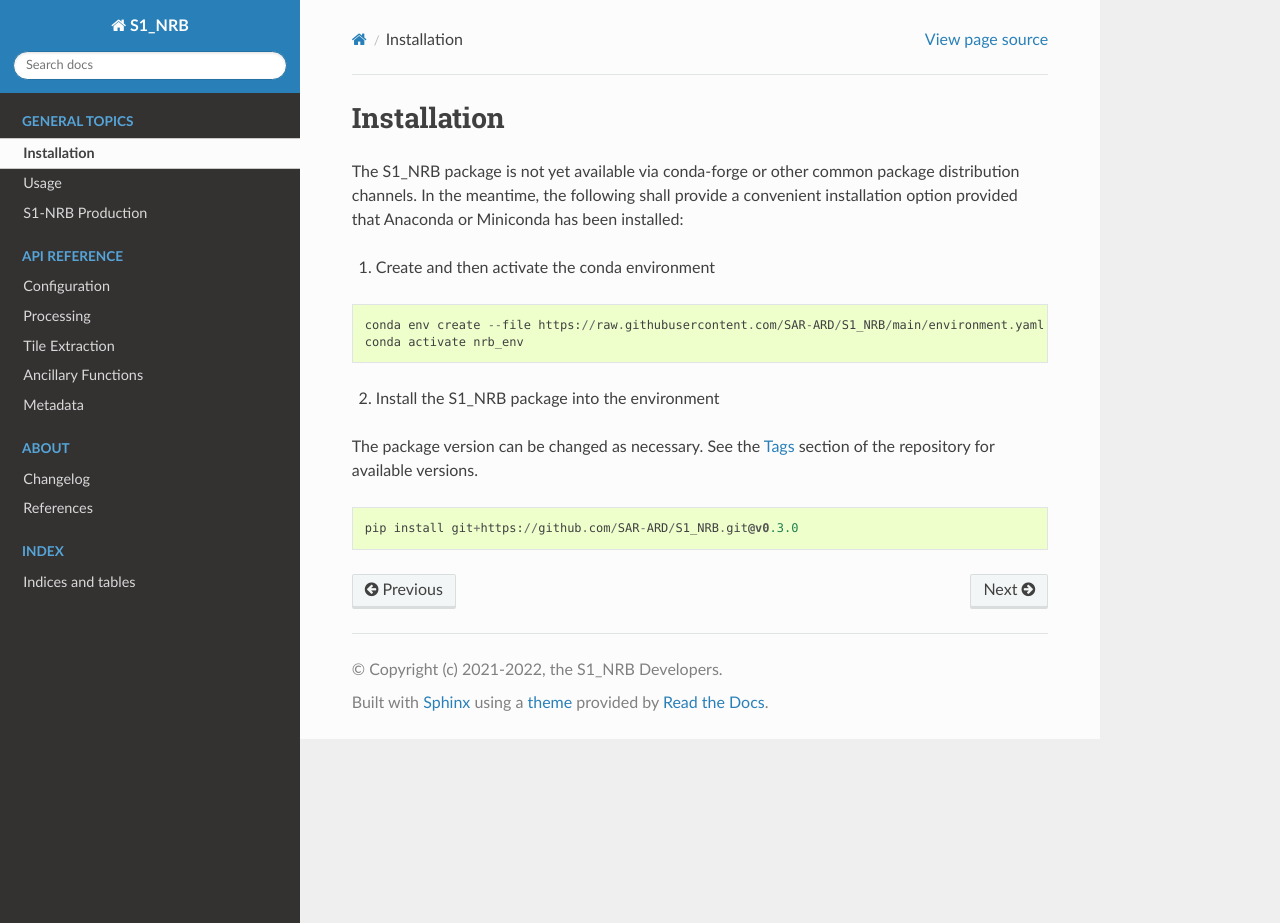
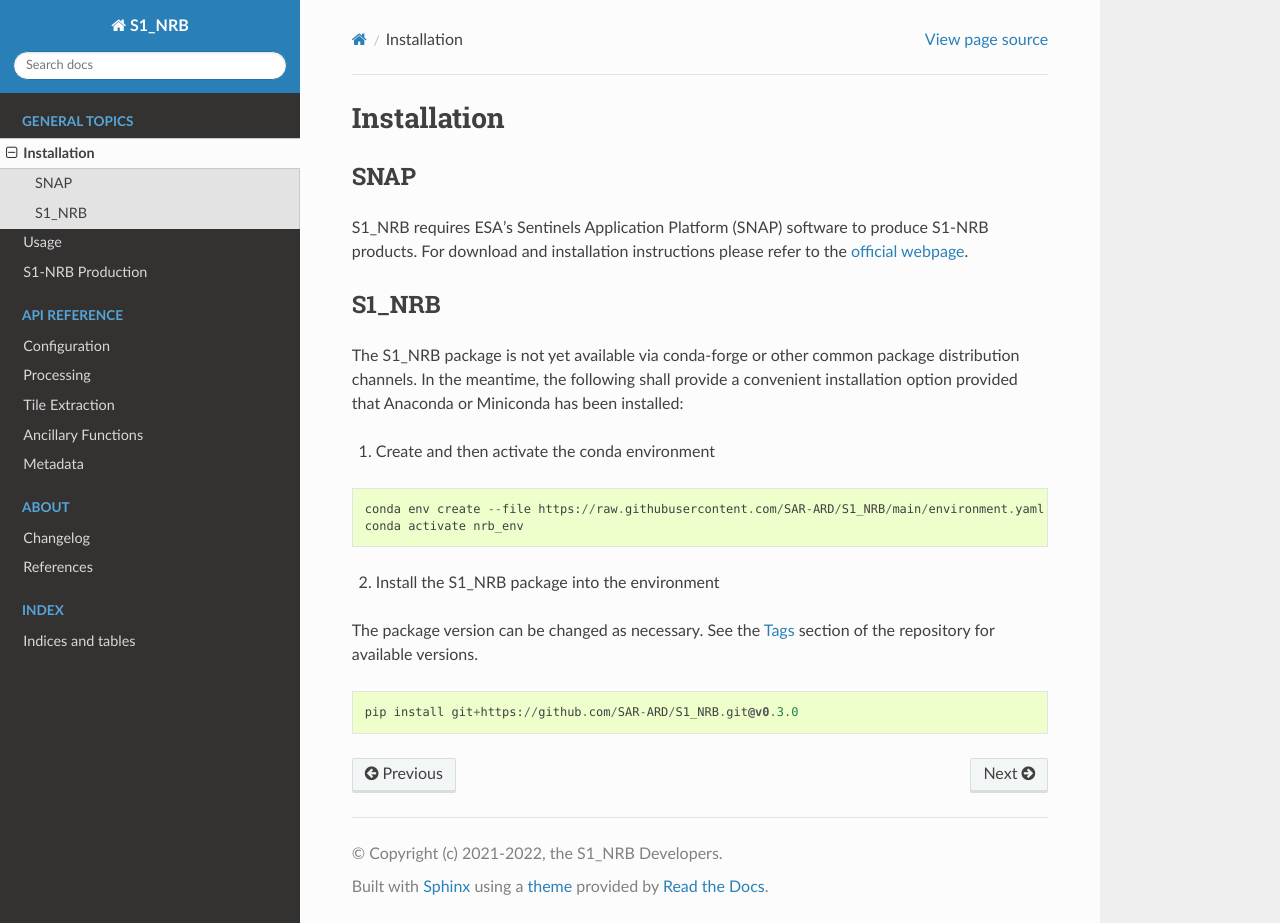
Before and after one commit to SAR-ARD/s1ard, a Sphinx documentation site: the page built from docs/general/installation.rst, in a window 1280 px wide and 923 px high. Built offline with Sphinx 7.4.7 and the Read the Docs theme 2.0.0, drawn with Linux system fonts in a browser that asks for light colours.

Commit message:
[docs] add SNAP section in `/general/installation`

```diff
--- a/docs/general/installation.rst
+++ b/docs/general/installation.rst
@@ -1,6 +1,15 @@
 ############
 Installation
 ############
+
+SNAP
+----
+
+S1_NRB requires ESA’s Sentinels Application Platform (SNAP) software to produce S1-NRB products. For download and installation
+instructions please refer to the `official webpage <https://step.esa.int/main/download/snap-download/>`_.
+
+S1_NRB
+------
 
 The S1_NRB package is not yet available via conda-forge or other common package distribution channels. In the meantime,
 the following shall provide a convenient installation option provided that Anaconda or Miniconda has been installed:
```
